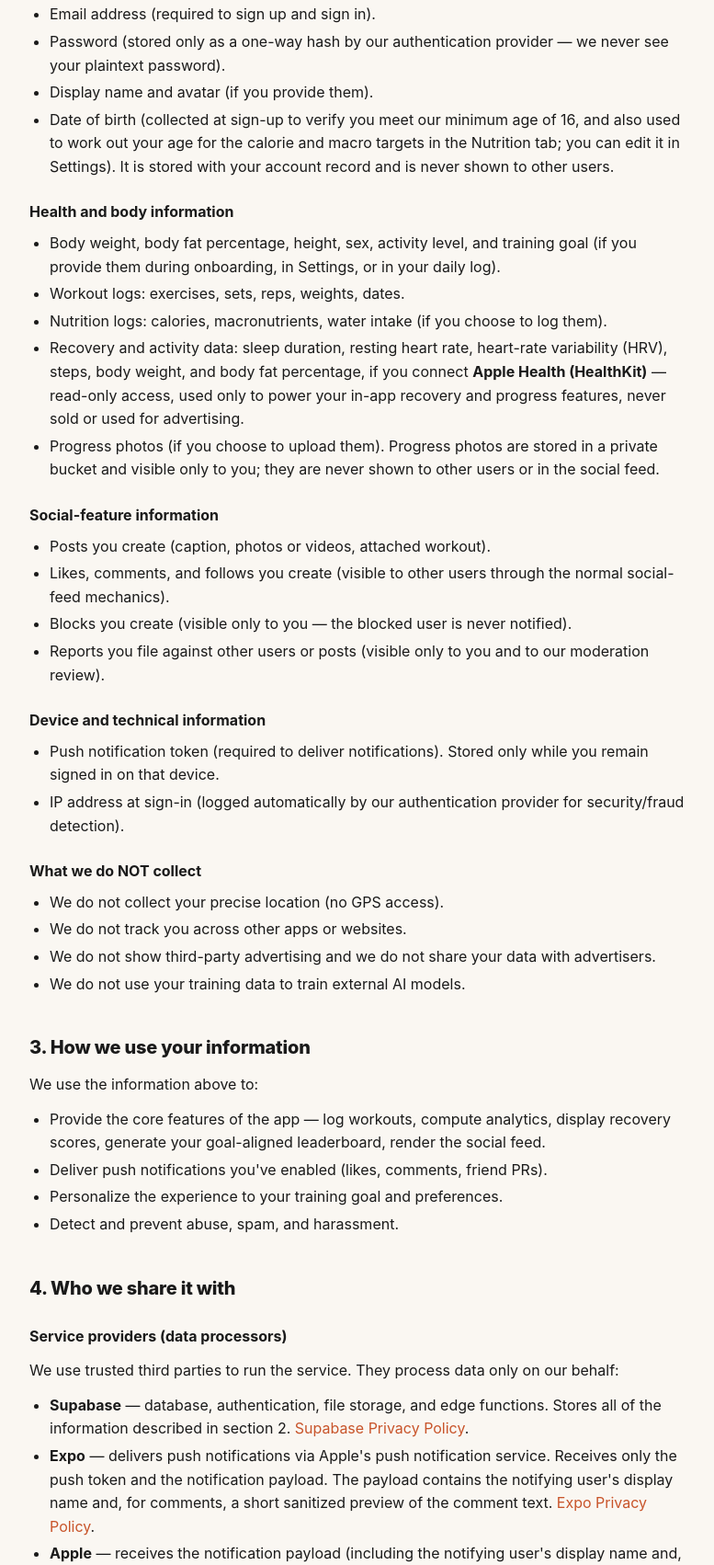
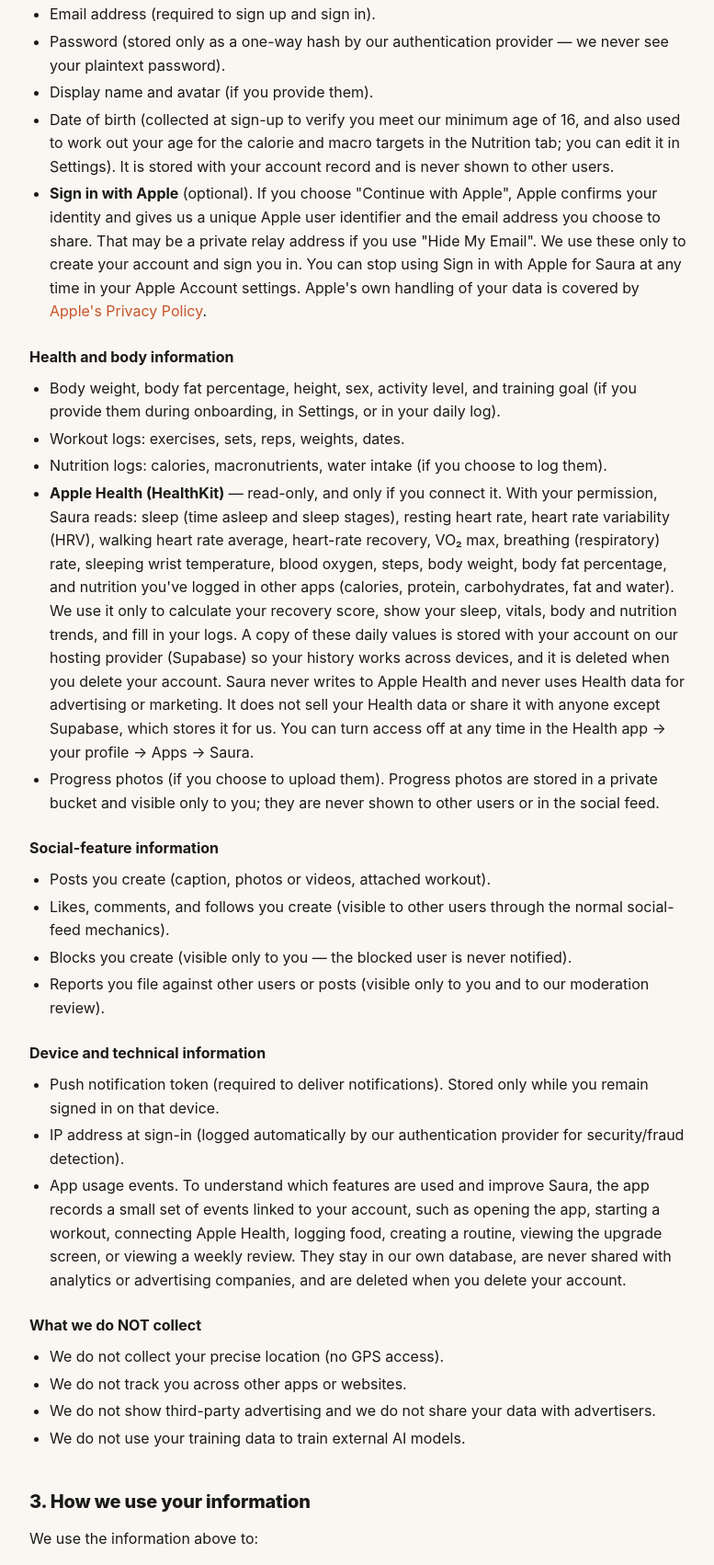
Before and after one commit to Merlin-124/Saura-legal, a plain HTML site: page index.html in a window 1280 px wide. Shown: the part 648-2350 px from the top of the page at 92% size, without its empty margins (248-1025 px from the left). Drawn offline with Linux system fonts and the light colour scheme.

Commit message:
Policy, terms, support: disclose all Apple Health data, Sign in with Apple, usage events; trial and nutrition wording
Privacy policy (v1.2): the Apple Health bullet now lists every type Saura reads and stores
(it named 6 of 17), says Saura never writes to Health; adds Sign in with Apple, app usage
events (and the purpose), Expo's update role, Apple's sign-in role, and a note that backups
may keep deleted data until they expire.

Terms (v1.1): names the operator; adds the free-trial and 24-hour renewal wording and that
deleting an account does not cancel a subscription; adds a nutrition/under-18/eating-disorder
caution to the health disclaimer. (DMCA clause held back until a designated agent is registered.)

Support: account deletion path is now Settings > Account > Delete account.

Co-Authored-By: Claude Sonnet 5.5 <noreply@anthropic.com>

```diff
--- a/index.html
+++ b/index.html
@@ -98,7 +98,7 @@
     <header>
       <div class="tag">Saura</div>
       <h1 class="brand">Privacy Policy</h1>
-      <div class="updated">Last updated: <strong>November 15, 2026</strong> · Version 1.1</div>
+      <div class="updated">Last updated: <strong>November 15, 2026</strong> · Version 1.2</div>
     </header>
 
     <p>
@@ -135,6 +135,15 @@
         macro targets in the Nutrition tab; you can edit it in Settings). It
         is stored with your account record and is never shown to other
         users.</li>
+      <li><strong>Sign in with Apple</strong> (optional). If you choose
+        "Continue with Apple", Apple confirms your identity and gives us a
+        unique Apple user identifier and the email address you choose to
+        share. That may be a private relay address if you use "Hide My
+        Email". We use these only to create your account and sign you in. You
+        can stop using Sign in with Apple for Saura at any time in your Apple
+        Account settings. Apple's own handling of your data is covered by
+        <a href="https://www.apple.com/legal/privacy/en-ww/">Apple's Privacy
+        Policy</a>.</li>
     </ul>
 
     <h3>Health and body information</h3>
@@ -145,11 +154,22 @@
       <li>Workout logs: exercises, sets, reps, weights, dates.</li>
       <li>Nutrition logs: calories, macronutrients, water intake (if you
         choose to log them).</li>
-      <li>Recovery and activity data: sleep duration, resting heart rate,
-        heart-rate variability (HRV), steps, body weight, and body fat
-        percentage, if you connect <strong>Apple Health (HealthKit)</strong>
-        — read-only access, used only to power your in-app recovery and
-        progress features, never sold or used for advertising.</li>
+      <li><strong>Apple Health (HealthKit)</strong> — read-only, and only if
+        you connect it. With your permission, Saura reads: sleep (time asleep
+        and sleep stages), resting heart rate, heart rate variability (HRV),
+        walking heart rate average, heart-rate recovery, VO₂ max, breathing
+        (respiratory) rate, sleeping wrist temperature, blood oxygen, steps,
+        body weight, body fat percentage, and nutrition you've logged in other
+        apps (calories, protein, carbohydrates, fat and water). We use it only
+        to calculate your recovery score, show your sleep, vitals, body and
+        nutrition trends, and fill in your logs. A copy of these daily values
+        is stored with your account on our hosting provider (Supabase) so your
+        history works across devices, and it is deleted when you delete your
+        account. Saura never writes to Apple Health and never uses Health data
+        for advertising or marketing. It does not sell your Health data or
+        share it with anyone except Supabase, which stores it for us. You can
+        turn access off at any time in the Health app → your profile → Apps →
+        Saura.</li>
       <li>Progress photos (if you choose to upload them). Progress photos
         are stored in a private bucket and visible only to you; they are
         never shown to other users or in the social feed.</li>
@@ -172,6 +192,13 @@
         Stored only while you remain signed in on that device.</li>
       <li>IP address at sign-in (logged automatically by our authentication
         provider for security/fraud detection).</li>
+      <li>App usage events. To understand which features are used and improve
+        Saura, the app records a small set of events linked to your account,
+        such as opening the app, starting a workout, connecting Apple Health,
+        logging food, creating a routine, viewing the upgrade screen, or
+        viewing a weekly review. They stay in our own database, are never
+        shared with analytics or advertising companies, and are deleted when
+        you delete your account.</li>
     </ul>
 
     <h3>What we do NOT collect</h3>
@@ -192,6 +219,9 @@
       <li>Deliver push notifications you've enabled (likes, comments, friend
         PRs).</li>
       <li>Personalize the experience to your training goal and preferences.</li>
+      <li>Understand how features are used so we can improve Saura (usage
+        events described in section 2; legitimate interests where GDPR
+        applies).</li>
       <li>Detect and prevent abuse, spam, and harassment.</li>
     </ul>
 
@@ -206,14 +236,18 @@
         section 2. <a href="https://supabase.com/privacy">Supabase Privacy
         Policy</a>.</li>
       <li><strong>Expo</strong> — delivers push notifications via Apple's
-        push notification service. Receives only the push token and the
-        notification payload. The payload contains the notifying user's
+        push notification service and delivers app updates (when the app
+        checks for an update, Expo receives standard technical data such as
+        your IP address, device model and app version). For notifications it
+        receives the push token and the notification payload. The payload
+        contains the notifying user's
         display name and, for comments, a short sanitized preview of the
         comment text. <a href="https://expo.dev/privacy">Expo Privacy
         Policy</a>.</li>
       <li><strong>Apple</strong> — receives the notification payload
         (including the notifying user's display name and, for comments, a
-        short comment preview) to deliver pushes to your device. Apple's
+        short comment preview) to deliver pushes to your device, and, if you
+        use it, provides Sign in with Apple. Apple's
         data practices are governed by their
         <a href="https://www.apple.com/legal/privacy/en-ww/">Privacy Policy</a>.</li>
       <li><strong>RevenueCat</strong> — manages and verifies your Saura Pro
@@ -250,6 +284,8 @@
       <li>Your avatar, post images, and progress photo files are deleted
         from storage.</li>
     </ul>
+    <p>Our hosting provider may keep automatic database backups for a limited
+      period; deleted data is removed from backups as they expire.</p>
     <p>Some operational logs (sign-in IPs, server access logs) are retained
       by our infrastructure provider for up to 90 days for security and
       abuse-prevention purposes (legitimate interest under GDPR Art.
```
Also changed, not shown: support.html (+1 -1 lines), terms.html (+19 -3 lines).
